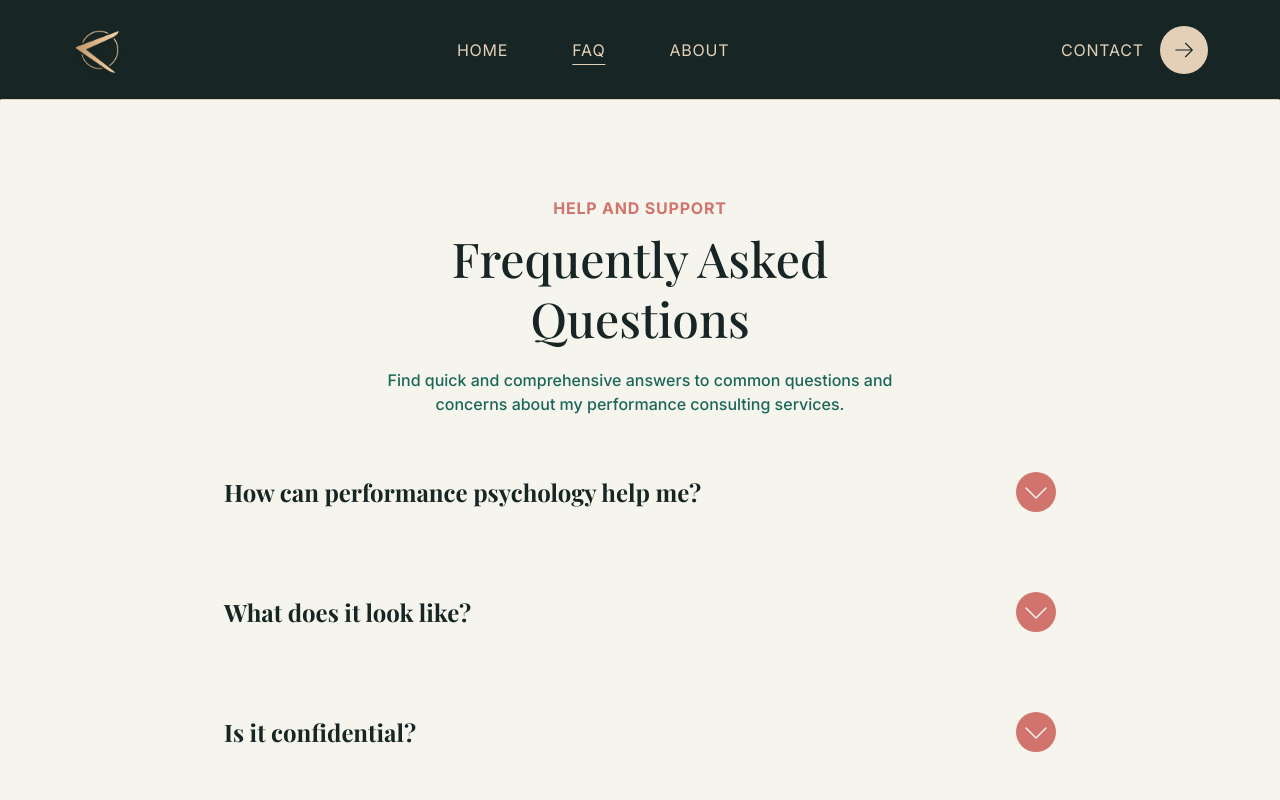
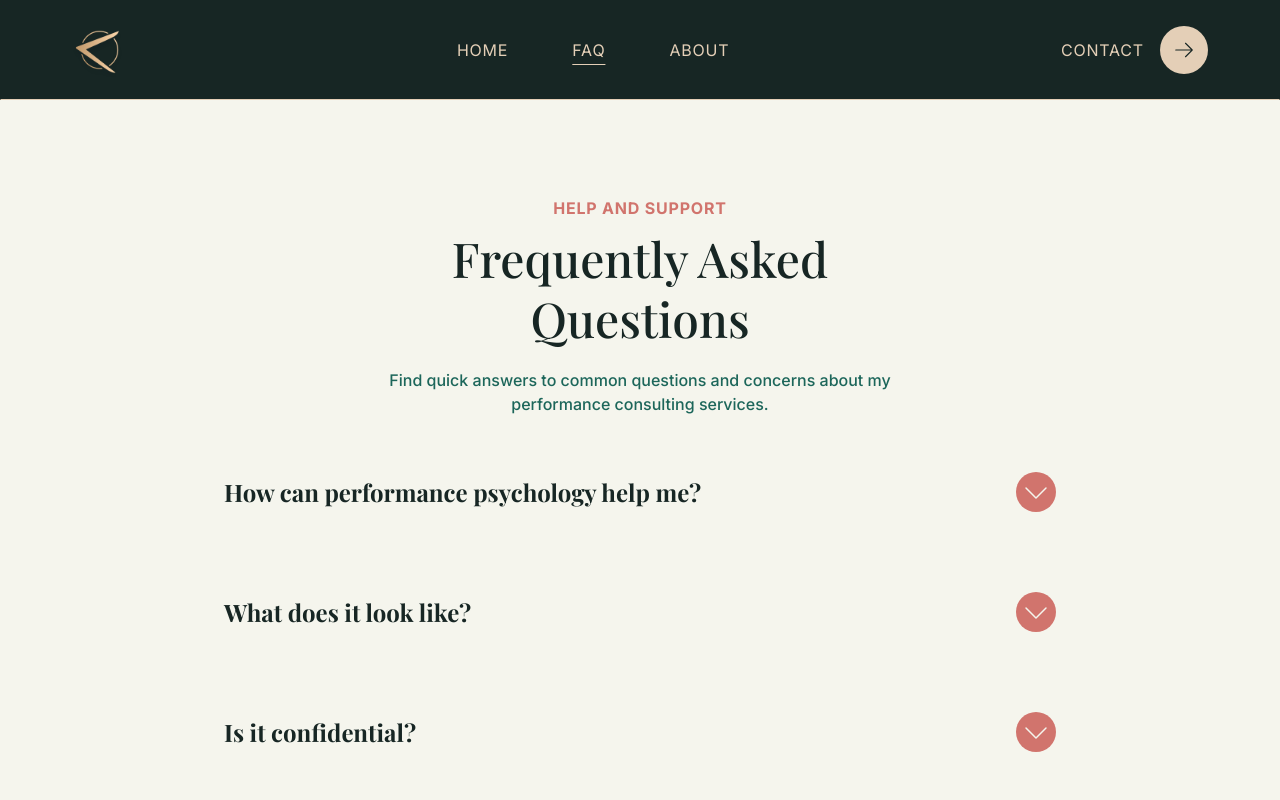
Before and after one commit to alfalcon90/crescendo, a Next.js app: page /faq in a window 1280 px wide. Shown: the top 800 px of the page. Built offline with nearby package versions, Linux system fonts and the light colour scheme; a web font is replaced by a local one.

Commit message:
Started some wording changes on About Me page

```diff
--- a/src/app/about/page.tsx
+++ b/src/app/about/page.tsx
@@ -26,7 +26,7 @@ export default function About() {
           My journey in music has allowed me the opportunity to collaborate in chamber music performances with many distinguished musicians, such as Yefim Bronfman, Jessye Norman, Michelle DeYoung, Jeremy Denk, and Paquito D’Rivera. As a concerto soloist, I&apos;ve performed with the Colorado Symphony, the Sun Valley Music Festival, the New World Symphony, and the Eastman Philharmonia, among others.
           <br />
           <br />
-          My passion for teaching led me to join the faculty of the University of Northern Colorado and the International Festival-Institute at Round Top. Topics on performance psychology often find their way into my teaching. During my time at Eastman, I also studied piano and enjoy accompanying other musicians whenever possible.
+          My passion for teaching led me to join the faculty of the University of Northern Colorado and the International Festival-Institute at Round Top. Topics on performance psychology often find their way into my teaching. During my time at Eastman, I also studied piano, and I still enjoy accompanying other musicians whenever possible.
         </Paragraph>
         <div className="w-full space-y-2 py-6">
           <Image className="w-full rounded-xl" src="/concert-1.jpg" alt="Photo of Jason Shafer performing with the Colorado Symphony" height={480} width={720}/>
--- a/src/app/faq/page.tsx
+++ b/src/app/faq/page.tsx
@@ -10,7 +10,7 @@ export default function FAQ() {
         <SectionHeader
           overline="Help and Support"
           title="Frequently Asked Questions"
-          subtitle="Find quick and comprehensive answers to common questions and concerns about my performance consulting services."
+          subtitle="Find quick answers to common questions and concerns about my performance consulting services."
         />
         <Accordion title="How can performance psychology help me?">
           <p>Working with a mental performance consultant can benefit your performing ability in many ways. The many topics that I cover with clients include:</p>
@@ -28,7 +28,7 @@ export default function FAQ() {
           </ul>
         </Accordion>
         <Accordion title="What does it look like?">
-          <p>We will meet one-on-one in a private setting, either in-person or virtually (Zoom or Skype). Usually meetings are 50 minutes, but this can be adjusted. The frequency of meetings varies based on your needs – it can range anywhere from once a week to once a year! <br/><br/> Some people are satisfied with only one or two sessions total, while others want twenty or more…and that’s all OK!</p>
+          <p>We will meet one-on-one in a private setting, either in-person or virtually (Zoom or Skype). Usually meetings are 50 minutes, but this can be adjusted. The frequency of meetings varies based on your needs – it can range anywhere from once a week to once a year! <br/><br/> Some people are satisfied with only one or two sessions total, while others want twenty or more…and that’s all completely OK. </p>
         </Accordion>
         <Accordion title="Is it confidential?">
           <p>Yes – everything about our sessions is confidential, including even the fact that you are seeing me. Some small ethical exceptions to confidentiality exist, but we will discuss those in our first appointment together. I follow the confidentiality guidelines of the American Psychological Association (APA) and the Association for Applied Sport Psychology (AASP).</p>
```
